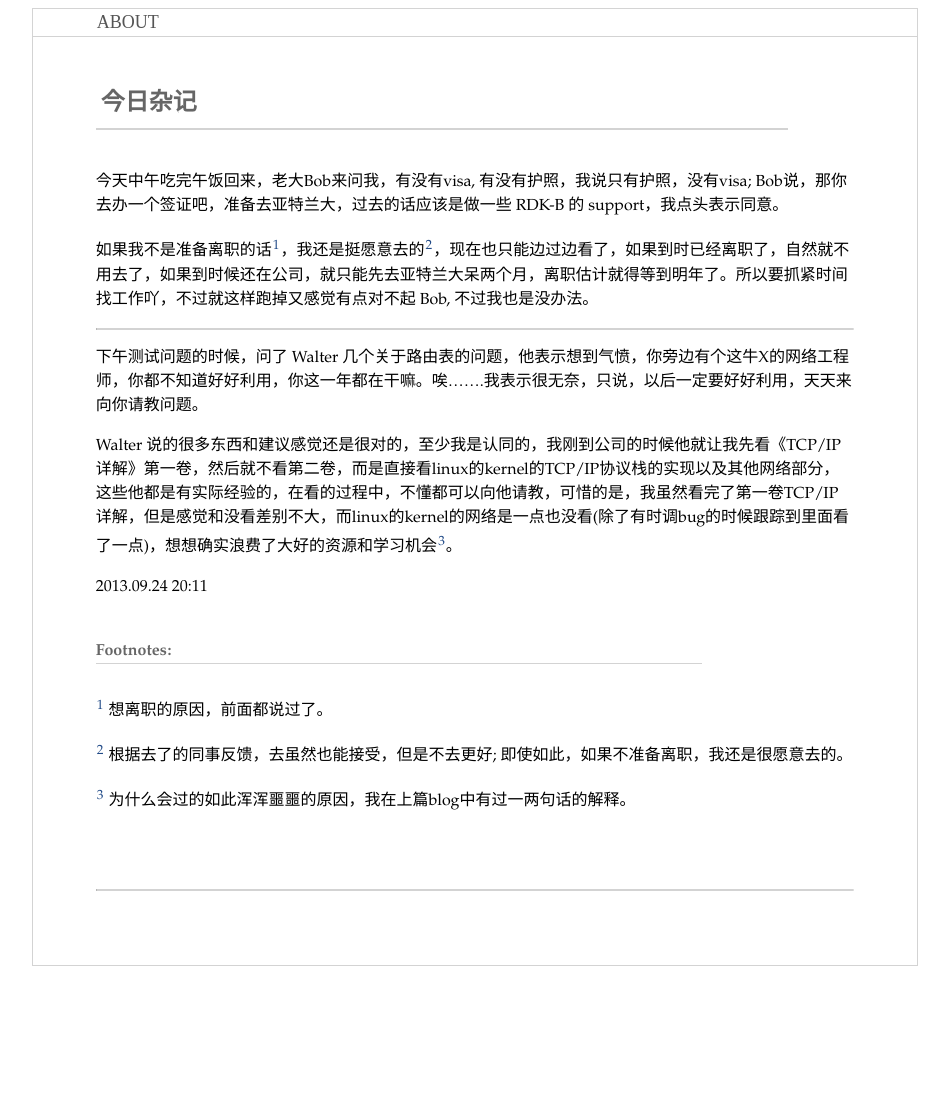
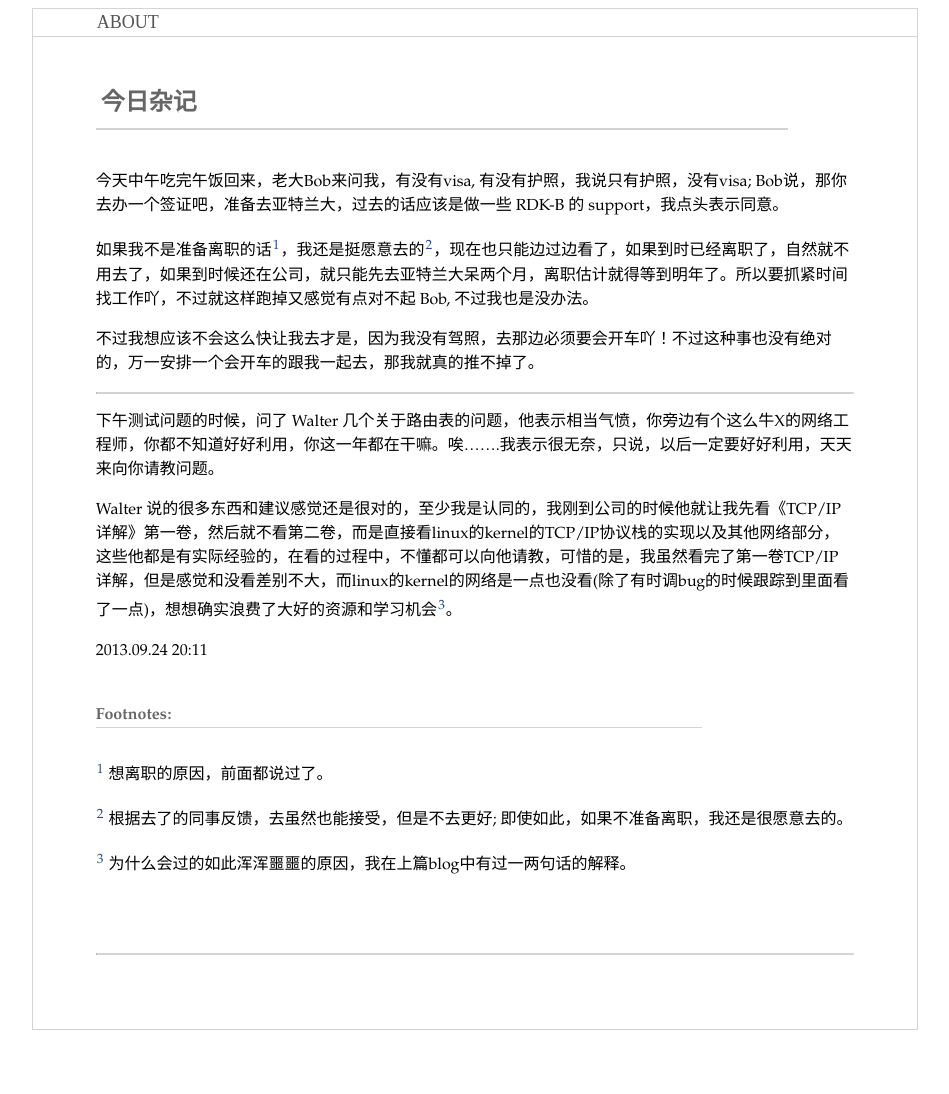
Before and after one commit to kk-mood/mood, a Jekyll site: the page built from _posts/2014-09-24-2-today-jottings.md, in a window 1280 px wide. Shown: the whole page, without its empty margins (166-1115 px from the left). Built offline with Jekyll 4.4.1, drawn with Linux system fonts in a browser that asks for light colours; Markdown is read by kramdown in place of the engine named in the settings; comment, search, counter and statistics services are not loaded; before the commit the page ends 1030 px from its top, so only the background shows below that.

Commit message:
Update blog.

```diff
--- a/_posts/2014-09-24-2-today-jottings.md
+++ b/_posts/2014-09-24-2-today-jottings.md
@@ -8,9 +8,11 @@ categories: 砸碎
 
 如果我不是准备离职的话<sup><a href="#fn:1" name="fnref:1">1</a></sup>，我还是挺愿意去的<sup><a href="#fn:2" name="fnref:2">2</a></sup>，现在也只能边过边看了，如果到时已经离职了，自然就不用去了，如果到时候还在公司，就只能先去亚特兰大呆两个月，离职估计就得等到明年了。所以要抓紧时间找工作吖，不过就这样跑掉又感觉有点对不起 Bob, 不过我也是没办法。
 
+不过我想应该不会这么快让我去才是，因为我没有驾照，去那边必须要会开车吖！不过这种事也没有绝对的，万一安排一个会开车的跟我一起去，那我就真的推不掉了。
+
 <hr />
 
-下午测试问题的时候，问了 Walter 几个关于路由表的问题，他表示想到气愤，你旁边有个这牛X的网络工程师，你都不知道好好利用，你这一年都在干嘛。唉.......我表示很无奈，只说，以后一定要好好利用，天天来向你请教问题。
+下午测试问题的时候，问了 Walter 几个关于路由表的问题，他表示相当气愤，你旁边有个这么牛X的网络工程师，你都不知道好好利用，你这一年都在干嘛。唉.......我表示很无奈，只说，以后一定要好好利用，天天来向你请教问题。
 
 Walter 说的很多东西和建议感觉还是很对的，至少我是认同的，我刚到公司的时候他就让我先看《TCP/IP详解》第一卷，然后就不看第二卷，而是直接看linux的kernel的TCP/IP协议栈的实现以及其他网络部分，这些他都是有实际经验的，在看的过程中，不懂都可以向他请教，可惜的是，我虽然看完了第一卷TCP/IP详解，但是感觉和没看差别不大，而linux的kernel的网络是一点也没看(除了有时调bug的时候跟踪到里面看了一点)，想想确实浪费了大好的资源和学习机会<sup><a href="#fn:3" name="fnref:3">3</a></sup>。
 
```
